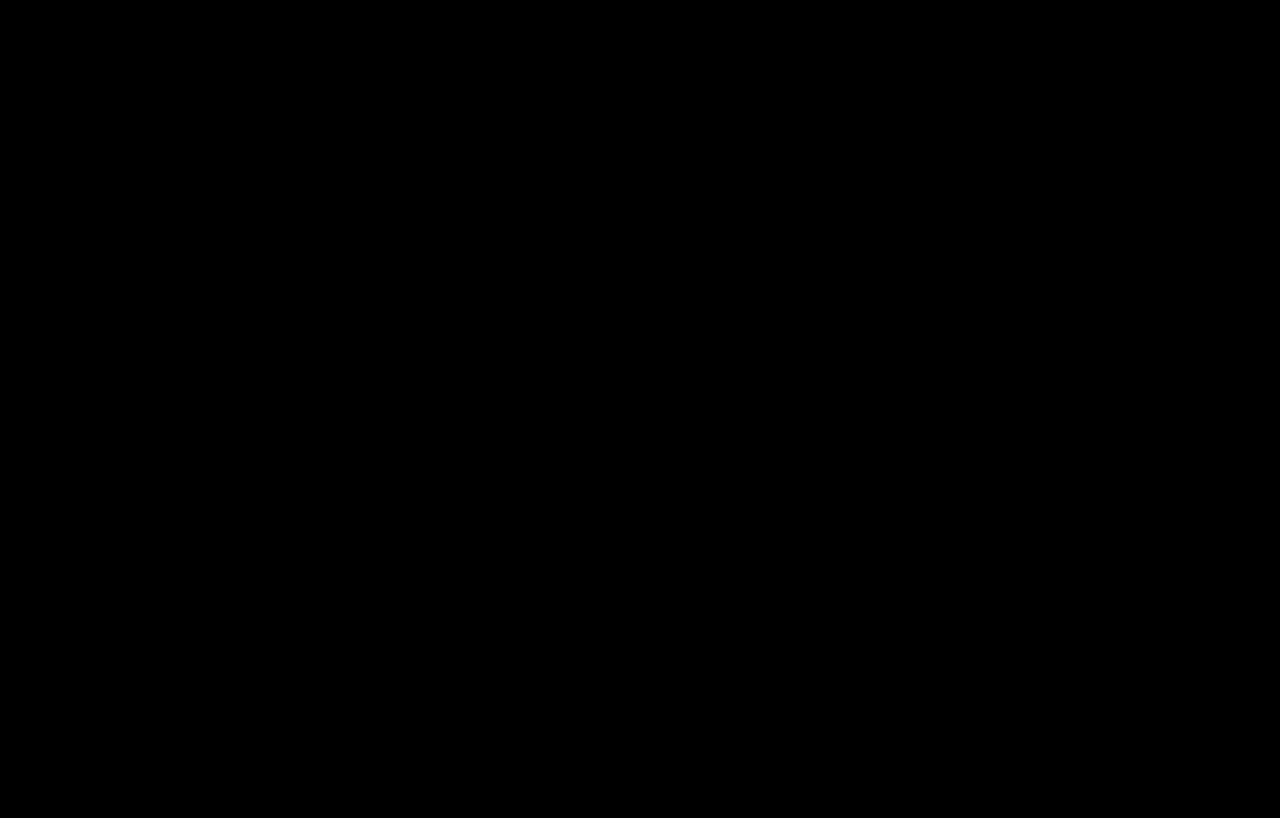
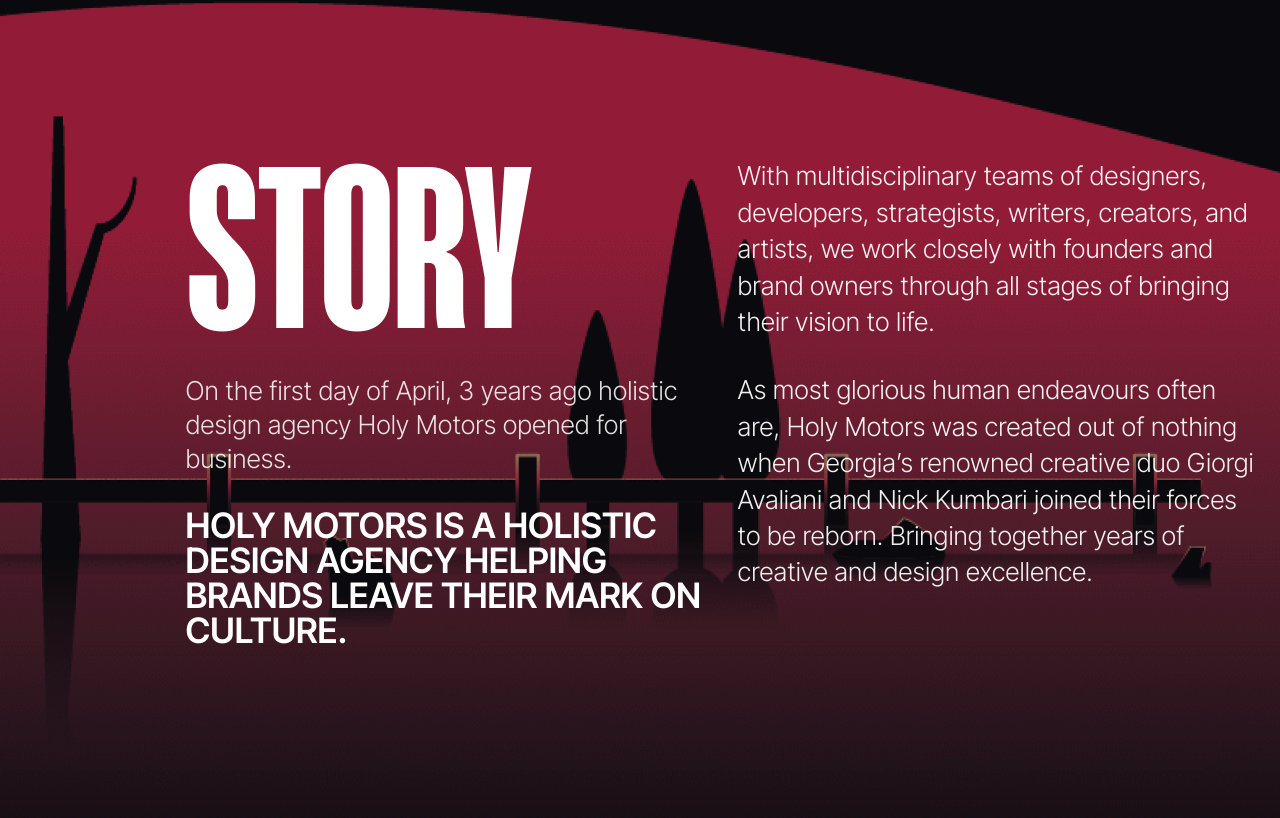
Before and after one commit to Sabajmukhadze1996/Holy-Motors-Task, a React (Create React App) app in the folder front-end/: page / in a window 1280 px wide. Shown: the part 4442-5260 px from the top of the page. Before the commit the page ends 4316 px from the top, so only its background shows below. Built offline with nearby package versions, Linux system fonts and the light colour scheme.

Commit message:
our-story component added (still working on that)

```diff
--- a/front-end/src/App.tsx
+++ b/front-end/src/App.tsx
@@ -3,6 +3,7 @@
 import OurProjects from './components/our-projects/OurProjects';
 import OurWorks from './components/our-works/OurWorks';
 import Clients from './components/clients/Clients';
+import Story from './components/story/Story';
 
 
 const App = () => {
@@ -12,6 +13,7 @@
        <OurProjects />
        <OurWorks />
        <Clients />
+       <Story />
     </div>
   );
 }
--- a/front-end/src/components/nav/Nav.tsx
+++ b/front-end/src/components/nav/Nav.tsx
@@ -9,7 +9,7 @@
       <a href="#our-projects"><span>OUR</span>PROJECTS</a>
       <a href="#our-works"><span>OUR</span>WORKS</a>
       <a href="#clients"><span>OUR</span>CLIENTS</a>
-      <a href=""><span>OUR</span>STORY</a>
+      <a href="#our-story"><span>OUR</span>STORY</a>
     </nav>
    )
 }
--- a/front-end/src/components/our-projects/OurProjects.tsx
+++ b/front-end/src/components/our-projects/OurProjects.tsx
@@ -12,25 +12,30 @@
   const data = [
     {
       id: 1,
-      title: "City Mall is a shopping destination that brings people together from all walks of life.",
-      description: "To help visitors find precisely what they are looking for, we doubled down on multiple arrows in the original symbol, updated and expanded them into a navigation-friendly design system.",
+      title:
+        "City Mall is a shopping destination that brings people together from all walks of life.",
+      description:
+        "To help visitors find precisely what they are looking for, we doubled down on multiple arrows in the original symbol, updated and expanded them into a navigation-friendly design system.",
       imgTitle: "CITY MALL",
-      img: slide_1
+      img: slide_1,
     },
     {
       id: 2,
       title: "Out of nothing, a new source of wealth - Neyco shines through.",
-      description: "Whether it’s trading cryptocurrencies or pawning your bitcoin wallets to get fast access to cash. Inspired by the eternal Creation of Adam our photo series for Neyco website tries to reframe the struggle between old and new forces, and help the viewers reimagine brand new source of wealth.",
+      description:
+        "Whether it’s trading cryptocurrencies or pawning your bitcoin wallets to get fast access to cash. Inspired by the eternal Creation of Adam our photo series for Neyco website tries to reframe the struggle between old and new forces, and help the viewers reimagine brand new source of wealth.",
       imgTitle: "NEYCO",
-      img: slide_2
+      img: slide_2,
     },
     {
       id: 3,
-      title: "Out of nothing, if you get tired chewing on your daily fruits and veggies, you can now drink them.",
-      description: "«Kind and Noble» or [ke-ti-li da pa-ti-o-sa-ni] in our native Georgian language isn't just a name! This noble beverage is made exclusively by mixing fresh fruit and vegetable purees to bring mother nature's kindness to humans in the most convenient form.",
+      title:
+        "Out of nothing, if you get tired chewing on your daily fruits and veggies, you can now drink them.",
+      description:
+        "«Kind and Noble» or [ke-ti-li da pa-ti-o-sa-ni] in our native Georgian language isn't just a name! This noble beverage is made exclusively by mixing fresh fruit and vegetable purees to bring mother nature's kindness to humans in the most convenient form.",
       imgTitle: "KIND & NOBLE",
-      img: slide_3
-    }
+      img: slide_3,
+    },
   ];
 
   const handlePrevSlide = () => {
@@ -46,7 +51,9 @@
       <div className="left-side">
         <p className="title">{data[currentSlide].title}</p>
         <div className="desc-text-container">
-          <p className="desc_first">{data[currentSlide].description.substring(0, 300)}</p>
+          <p className="desc_first">
+            {data[currentSlide].description.substring(0, 300)}
+          </p>
         </div>
       </div>
       <div className="right-side">
@@ -69,14 +76,18 @@
             {data.map((item, index) => (
               <div
                 key={item.id}
-                className={`carousel-item ${index === currentSlide ? "active" : ""}`}
+                className={`carousel-item ${
+                  index === currentSlide ? "active" : ""
+                }`}
               >
                 <img src={item.img} className="d-block" alt={item.imgTitle} />
               </div>
             ))}
             <section className="img-desc-container">
               <div className="first-section">
-                <p className="slider-count">{String(currentSlide + 1).padStart(2, "0")}</p>
+                <p className="slider-count">
+                  {String(currentSlide + 1).padStart(2, "0")}
+                </p>
                 <div className="arrows-container">
                   <img
                     src={left_arrow}
--- /dev/null
+++ b/front-end/src/components/story/Story.tsx
@@ -0,0 +1,29 @@
+import React from "react";
+import "./story.css";
+import story_bg_img from "../../images/story/Screenshot 2023-10-08 at 19.23 1.png";
+
+const Story = () => {
+  return (
+    <section className="story-container" id="our-story">
+      <img src={story_bg_img} alt="Background" className="main-image" />
+      <div className="content-container">
+        <div className="left-content">
+          <h1 className="title">STORY</h1>
+          <p className="sub-desc">On the first day of April, 3 years ago holistic design agency Holy Motors opened for business.</p>
+          <p className="highlight">HOLY MOTORS IS A HOLISTIC DESIGN AGENCY HELPING BRANDS LEAVE THEIR MARK ON CULTURE.</p>
+        </div>
+        <div className="right-content">
+          <p>With multidisciplinary teams of designers, developers, strategists, writers, creators, and artists, we work closely with founders and brand owners through all stages of bringing their vision to life.</p>
+          <p>As most glorious human endeavours often are, Holy Motors was created out of nothing when Georgia’s renowned creative duo Giorgi Avaliani and Nick Kumbari joined their forces to be reborn. Bringing together years of creative and design excellence.</p>
+        </div>
+      </div>
+        <div className="logos">
+          <img src="/path/to/tpn-logo.png" alt="TPN" />
+          <img src="/path/to/warner-media-logo.png" alt="Warner Media" />
+          <img src="/path/to/disney-logo.png" alt="Disney" />
+        </div>
+    </section>
+  );
+};
+
+export default Story;
--- /dev/null
+++ b/front-end/src/components/story/story.css
@@ -0,0 +1,125 @@
+.story-container {
+  position: relative;
+  width: 100%;
+  height: 1120px;
+  overflow: hidden;
+}
+
+.main-image {
+  width: 100%;
+  height: 100%;
+  object-fit: cover;
+  z-index: -1;
+}
+
+.content-container {
+  position: absolute;
+  top: 48%;
+  left: 52%;
+  transform: translate(-50%, -50%);
+  display: flex;
+  color: white;
+  text-align: left;
+  padding: 2rem;
+  width: 80%;
+  gap: 2rem;
+}
+
+.left-content,
+.right-content {
+  width: 100%;
+}
+
+.right-content :nth-child(1) {
+  width: 520px;
+  font-family: InterTightLight;
+  font-style: normal;
+  font-weight: 300;
+  font-size: 26px;
+  line-height: 140%;
+  color: #ffffffee;
+  position: relative;
+  bottom: 1rem;
+}
+
+.right-content :nth-child(2) {
+  width: 520px;
+  font-family: InterTightLight;
+  font-style: normal;
+  font-weight: 300;
+  font-size: 26px;
+  line-height: 140%;
+  color: #ffffffee;
+}
+
+.left-content .title {
+  font-family: MangoGrotesqueBold;
+  font-style: normal;
+  font-weight: 700;
+  font-size: 230px;
+  line-height: 80%;
+
+  text-transform: uppercase;
+
+  color: #ffffff;
+}
+
+.left-content .sub-desc {
+  width: 520px;
+  height: 102px;
+  left: calc(50% - 520px / 2 - 278px);
+  font-family: InterTightLight;
+  font-style: normal;
+  font-weight: 300;
+  font-size: 26px;
+  line-height: 130%;
+
+  color: #ffffffdd;
+}
+
+.left-content .highlight {
+  font-family: InterTightSemiBold;
+  font-style: normal;
+  font-weight: 600;
+  font-size: 35px;
+  line-height: 100%;
+  text-transform: uppercase;
+  color: #ffffff;
+  margin-top: 2rem;
+}
+
+.title {
+  font-size: 4rem;
+  font-weight: bold;
+  margin-bottom: 1rem;
+}
+
+.logos {
+  display: flex;
+  justify-content: space-around;
+  align-items: center;
+  width: 100%;
+  margin-top: 2rem;
+}
+
+.logos img {
+  max-width: 150px;
+}
+
+@media (max-width: 768px) {
+  .content-container {
+    padding: 1rem;
+  }
+
+  .title {
+    font-size: 3rem;
+  }
+
+  .highlight {
+    font-size: 1rem;
+  }
+
+  .logos img {
+    max-width: 100px;
+  }
+}
```
Also changed, not shown: front-end/src/images/story/Screenshot 2023-10-08 at 19.23 1.png (added), 1 other file (tests, documents, lock files or other folders).
